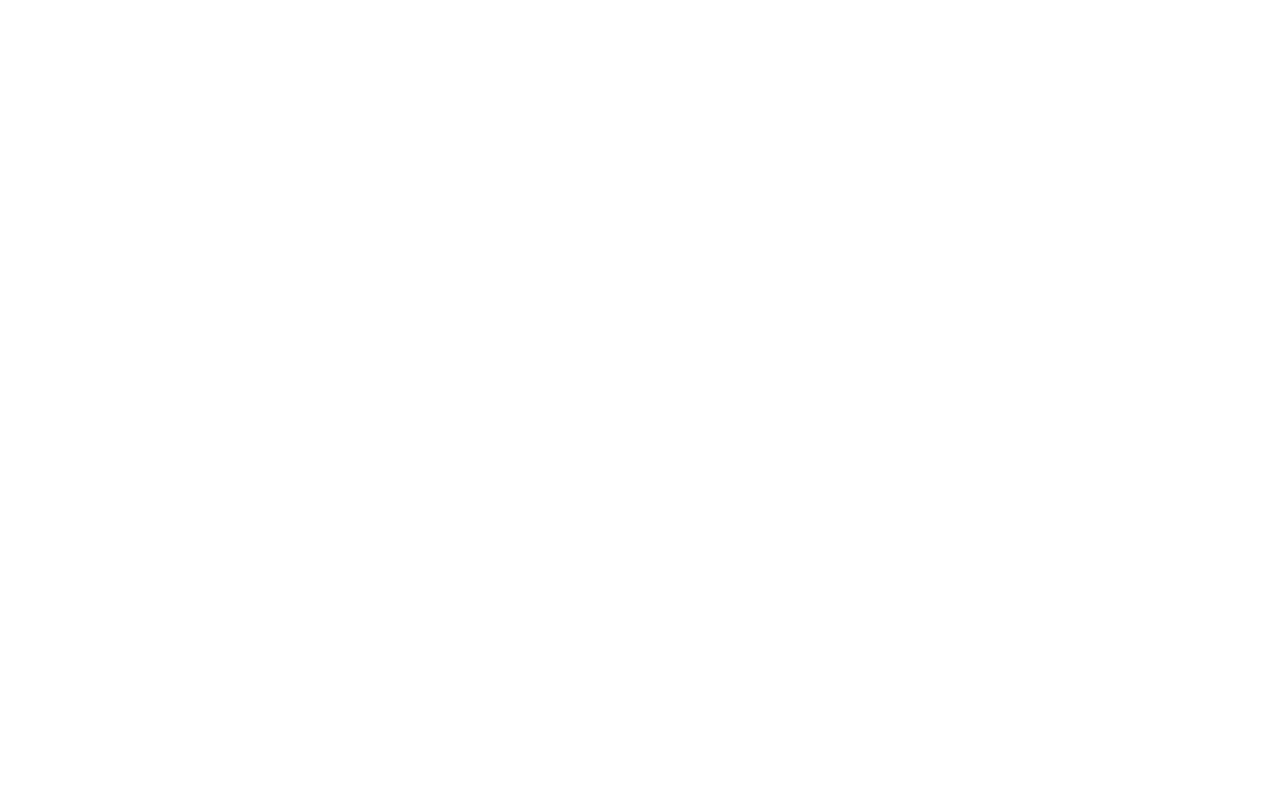
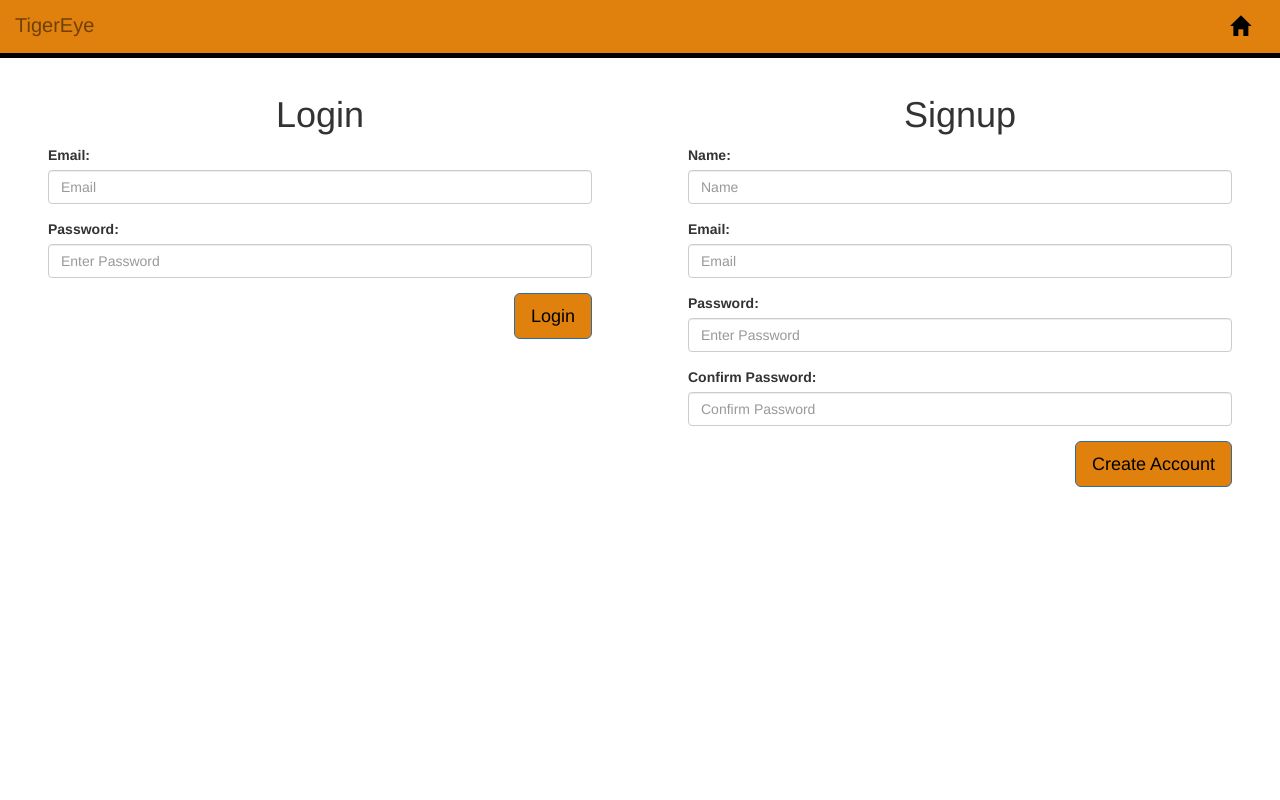
Before and after one commit to ssingh32/tigereye, a PHP site: page /pages/login_page.html in a window 1280 px wide. Before the commit the page is empty. Run offline with PHP 8.4, Linux system fonts and the light colour scheme.

Commit message:
Added the basic design code for the sign in/signup page

```diff
--- a/pages/login_page.html
+++ b/pages/login_page.html
@@ -0,0 +1,78 @@
+<!doctype html>
+<html lang="en">
+	<head>
+	<title>TigerEye</title>
+		<meta charset="utf-8">
+		<meta name="viewport" content="width=device-width, initial-scale=1">
+		<link rel="stylesheet" href="../stylesheets/bootstrap.css"/>
+		<link rel="stylesheet" href="../stylesheets/tigereye_styling.css"/>
+		<link rel="shortcut icon" href=""/>
+		<script src="https://ajax.googleapis.com/ajax/libs/jquery/1.12.4/jquery.min.js"></script>
+		<script src="js/bootstrap.js"></script>
+		<!--<script src="js/tigereye.js"></script>-->
+
+        <!-- TODO finish google sign in stuff-->
+        <!--<meta name="google-signin-scope" content="profile email">
+        <meta name="google-signin-client_id" content="YOUR_CLIENT_ID.apps.googleusercontent.com">
+        <script src="https://apis.google.com/js/platform.js" async defer></script>-->
+	</head>
+    <body>
+        <!-- navigation bar -->
+		<nav id="headerNav" class="navbar navbar-default navbar-fixed-top">
+			<div class="container-fluid">
+				<div class="navbar-header">
+					<a href ="#" id="headerNav" class="navbar-brand">TigerEye</a>
+					<button id="small-window-menu" class="navbar-toggle" data-toggle="collapse" data-target=".nav-data-collapsed" class="navbar-toggle collapsed">Menu <span class="caret"></span>
+					</button>
+				</div>
+				<div class="collapse navbar-collapse nav-data-collapsed" style="height:auto">
+                    <!--Back to home page-->
+                    <ul id="home-button" class="nav navbar-nav">
+						<li><a href="#"><span class="glyphicon glyphicon-home"></span></a></li>
+					</ul>
+				</div>
+			</div>
+		</nav>
+        <!--start of the main page elements-->
+        <div id="page" class="container-fluid col-md-12">
+            <!--login side-->
+            <div id="login-div" class="container-fluid col-md-6">
+                <h1>Login</h1>
+                <form id="login-form" method="post">
+					<div class="form-group">
+						<label for="">Email:</label>
+						<input type="" class="form-control" id="" placeholder="Email" name="">
+					</div>
+                    <div class="form-group">
+						<label for="">Password:</label>
+						<input type="" class="form-control" id="" placeholder="Enter Password" name="">
+					</div>
+                    <a class="btn btn-primary btn-lg" id="login-button" onclick="">Login</a>
+                </form>
+            </div>
+            <!--signup side-->
+            <div id="signup-div" class="container-fluid col-md-6">
+                <h1>Signup</h1>
+                <form id="signup-form" method="post">
+                    <div class="form-group">
+						<label for="">Name:</label>
+						<input type="" class="form-control" id="" placeholder="Name" name="">
+					</div>
+					<div class="form-group">
+						<label for="">Email:</label>
+						<input type="" class="form-control" id="" placeholder="Email" name="">
+					</div>
+                    <div class="form-group">
+						<label for="">Password:</label>
+						<input type="" class="form-control" id="" placeholder="Enter Password" name="">
+					</div>
+                    <div class="form-group">
+						<label for="">Confirm Password:</label>
+						<input type="" class="form-control" id="" placeholder="Confirm Password" name="">
+					</div>
+                    <a class="btn btn-primary btn-lg" id="create-account-button" onclick="">Create Account</a>
+                </form>
+            </div>
+        </div>
+    </body>
+</html>
--- a/pages/main_page.html
+++ b/pages/main_page.html
@@ -6,8 +6,8 @@
 	<title>TigerEye</title>
 		<meta charset="utf-8">
 		<meta name="viewport" content="width=device-width, initial-scale=1">
-		<link rel="stylesheet" href="stylesheets/bootstrap.css"/>
-		<link rel="stylesheet" href="stylesheets/tigereye_styling.css"/>
+		<link rel="stylesheet" href="../stylesheets/bootstrap.css"/>
+		<link rel="stylesheet" href="../stylesheets/tigereye_styling.css"/>
 		<link rel="shortcut icon" href=""/>
 		<script src="https://ajax.googleapis.com/ajax/libs/jquery/1.12.4/jquery.min.js"></script>
 		<script src="js/bootstrap.js"></script>
--- a/stylesheets/tigereye_styling.css
+++ b/stylesheets/tigereye_styling.css
@@ -103,6 +103,7 @@
     height: 100%;
 }
 
+/* TODO probably better to not apply this globally to h4 elements*/
 #page h4 {
     float: right;
 }
@@ -140,3 +141,55 @@
 }
 
 /* Login / Signup page styles */
+
+#home-button {
+    position: relative;
+    float: right;
+}
+
+#login-div {
+    padding: 0px;
+    width: 50%;
+    height: 100%;
+}
+
+#login-form {
+    width: 85%;
+    margin:0 auto;
+}
+
+#login-button {
+    background-color: #E1810D;
+    color: #000000;
+    float: right;
+}
+
+#login-button:hover {
+    color: rgba(0,0,0,0.5);
+}
+
+#signup-div {
+    padding: 0px;
+    width: 50%;
+    height: 100%;
+}
+
+#signup-form {
+    width: 85%;
+    margin:0 auto;
+}
+
+#create-account-button {
+    background-color: #E1810D;
+    color: #000000;
+    float: right;
+}
+
+#create-account-button:hover {
+    color: rgba(0,0,0,0.5);
+}
+
+/* TODO probably better to not apply this globally to h1 elements*/
+#page h1 {
+    text-align: center;
+}
```
